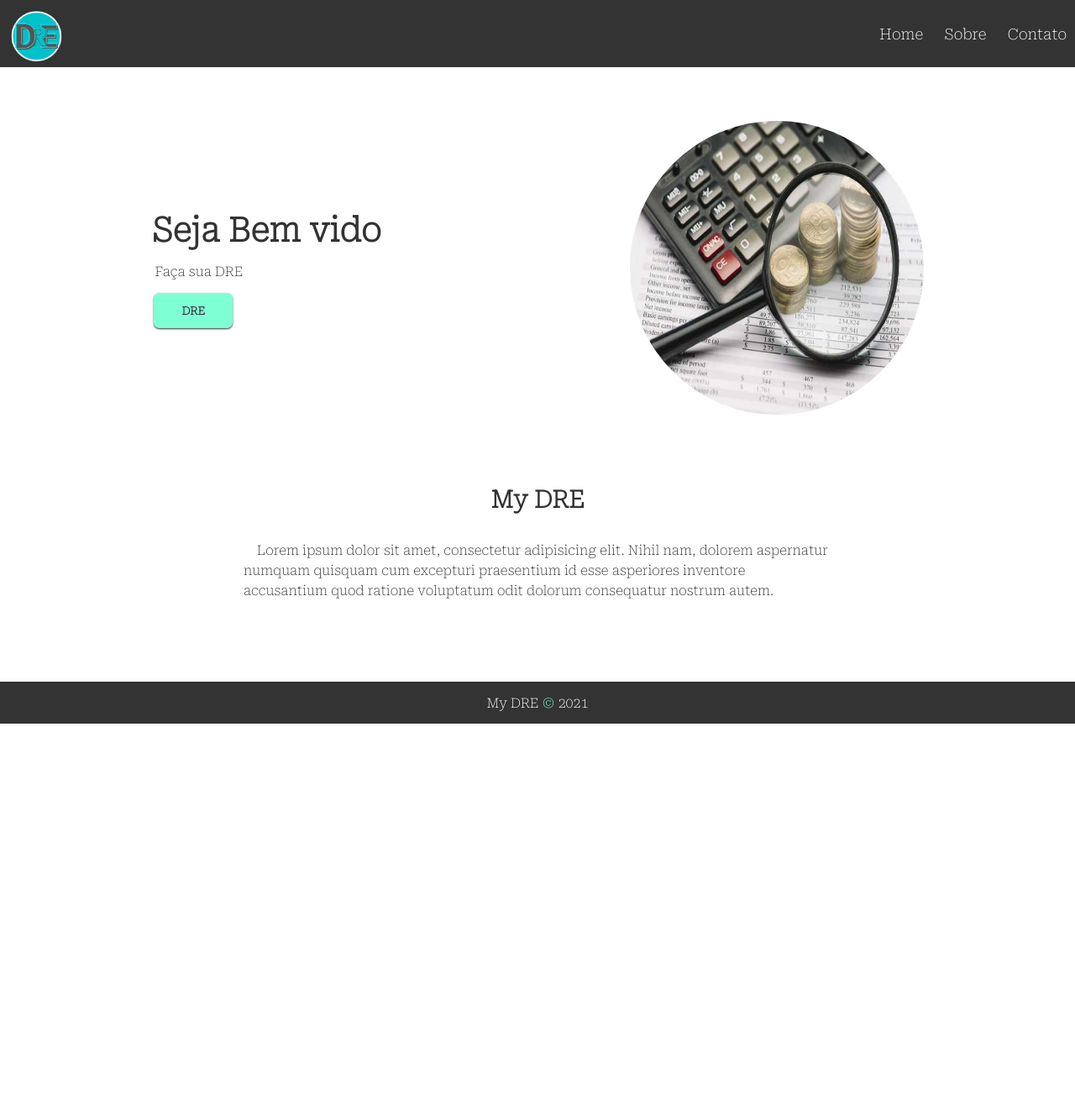
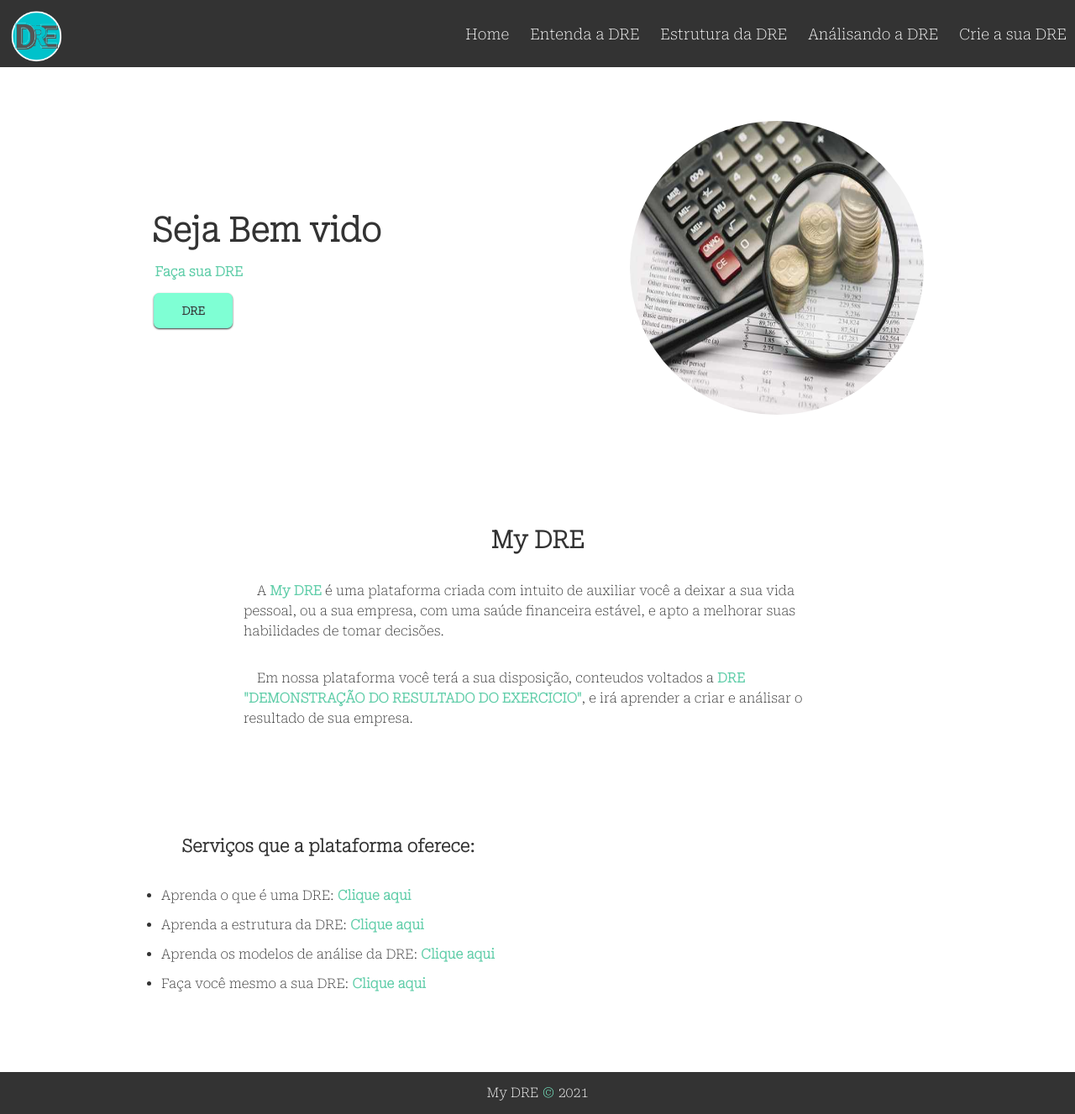
Before and after one commit to MuriloPrudencio/DRE, a Next.js app: page / in a window 1280 px wide. Shown: the whole page at 84% size. Before the commit the page ends 862 px from the top, so only its background shows below. Built offline with nearby package versions, Linux system fonts and the light colour scheme.

Commit message:
Finalizando Home e criando sobre

```diff
--- a/components/NavBar/NavBar.js
+++ b/components/NavBar/NavBar.js
@@ -26,8 +26,10 @@ export default function NavBar () {
                     </div>
                     <ul className="menu">
                         <li><a href="/" className="menu-btn">Home</a></li>
-                        <li><a href="/sobre" className="menu-btn">Sobre</a></li>
-                        <li><a href="/contato" className="menu-btn">Contato</a></li>
+                        <li><a href="/sobre_dre" className="menu-btn">Entenda a DRE</a></li>
+                        <li><a href="/estrutura" className="menu-btn">Estrutura da DRE</a></li>
+                        <li><a href="/analise" className="menu-btn">Análisando a DRE</a></li>
+                        <li><a href="/dre" className="menu-btn">Crie a sua DRE</a></li>
                     </ul>
                     <div className="menu-btn">
                        <FontAwesomeIcon icon="fa-solid fa-bars" />
--- /dev/null
+++ b/pages/analise.js
@@ -0,0 +1,3 @@
+export default function Analise() {
+  return <p>Analise DRE</p>
+}
--- /dev/null
+++ b/pages/dre.js
@@ -0,0 +1,3 @@
+export default function Dre() {
+  return <p>Dre</p>
+}
--- a/pages/contato.js
+++ b/pages/estrutura.js
@@ -1,4 +1,4 @@
-export default function Contato() {
+export default function Estrutura() {
     return (
         <div>
             Conteúdo da página contato!
--- a/pages/index.js
+++ b/pages/index.js
@@ -21,9 +21,31 @@ export default function Home() {
         </div>
         <div className={styles.home_text}>
           <h2>My DRE</h2>
-          <p> Lorem ipsum dolor sit amet, consectetur adipisicing elit. Nihil nam, dolorem aspernatur numquam quisquam cum excepturi
-           praesentium id esse asperiores inventore accusantium quod ratione voluptatum odit dolorum consequatur nostrum autem.
+          <p>
+            A <span>My DRE</span>  é uma plataforma criada com intuito de auxiliar você a deixar a sua vida pessoal,
+            ou a sua empresa, com uma saúde financeira estável, e apto a melhorar suas habilidades de tomar decisões.
          </p>
+         <p>
+            Em nossa plataforma você terá a sua disposição, conteudos voltados a <span>DRE "DEMONSTRAÇÃO DO RESULTADO DO EXERCÍCIO"</span>,
+            e irá aprender a criar e análisar o resultado de sua empresa.
+         </p>
+        </div>
+        <div className={styles.home_sub_text}>
+          <h3>Serviços que a plataforma oferece:</h3>
+          <ul>
+            <li>
+              Aprenda o que é uma DRE:  <Link href="/"><a>Clique aqui</a></Link>
+            </li>
+            <li>
+              Aprenda a estrutura da DRE: <Link href="/"><a>Clique aqui</a></Link>
+            </li>
+            <li>
+               Aprenda os modelos de análise da DRE: <Link href="/"><a>Clique aqui</a></Link>
+            </li>
+            <li>
+              Faça você mesmo a sua DRE: <Link href="/"><a>Clique aqui</a></Link>
+            </li>
+          </ul>
         </div>
       </>
     )
--- a/styles/GlobalNavBar.css
+++ b/styles/GlobalNavBar.css
@@ -1,4 +1,6 @@
 @import url('https://fonts.googleapis.com/css2?family=Roboto+Serif:wght@100&display=swap');
+
+
 
 * {
   margin: 0;
@@ -101,4 +103,5 @@ body {
 .main_container {
     min-height: 100vh;
     padding: 6em 2em;
+    overflow:hidden;
 }
--- a/styles/Home.module.css
+++ b/styles/Home.module.css
@@ -21,8 +21,8 @@ padding-top: 3em;
 
 .home_title p {
   padding-right: 10em;
-  font-weight: 400;
-  color: #333;
+  font-weight: bold;
+  color: #62ceaa;
 }
 
 .home_btn  {
@@ -56,7 +56,7 @@ padding-top: 3em;
 }
 
 .home_text {
-  margin-top: 5em;
+  margin-top: 8em;
   display: flex;
   align-items: center;
   justify-content: center;
@@ -78,10 +78,47 @@ padding-top: 3em;
   text-indent: 1em;
 }
 
+.home_text span {
+  font-weight: bold;
+  color: #62ceaa;
+}
+
+.home_sub_text {
+  display: flex;
+  align-items: center;
+  justify-content: center;
+  flex-direction: column;
+  padding-top: 8em;
+  float: left;
+  padding-left: 10em;
+}
+
+.home_sub_text h3 {
+  padding-bottom: 1em;
+  font-weight: bold;
+  font-size: 1.3em;
+  color: #333;
+}
+
+.home_sub_text ul li {
+  padding-top: 1em;
+  font-weight: 400;
+  color: #333;
+}
+
+.home_sub_text a {
+  color: #62ceaa;
+  font-weight: bold;
+}
+
 @media (max-width: 758px) {
   .home_title {
     padding: 3em 0;
     margin: 0 auto;
+  }
+
+  .home_title h1 {
+    font-size: 1.8em;
   }
 
   .home_title p {
@@ -95,4 +132,13 @@ padding-top: 3em;
   .home_imagem {
     display: none!important;
   }
+
+  .home_text h2 {
+    font-size: 1.7em;
+  }
+
+  .home_sub_text {
+    float: left;
+    padding-left: 3em;
+  }
 }
```
Also changed, not shown: pages/sobre.js (deleted, +0 -8 lines), pages/sobre_dre.js (added, +26 -0 lines), styles/EntendaDRE.module.css (added, +26 -0 lines). Lines whose indentation alone changed are shown as unchanged.
